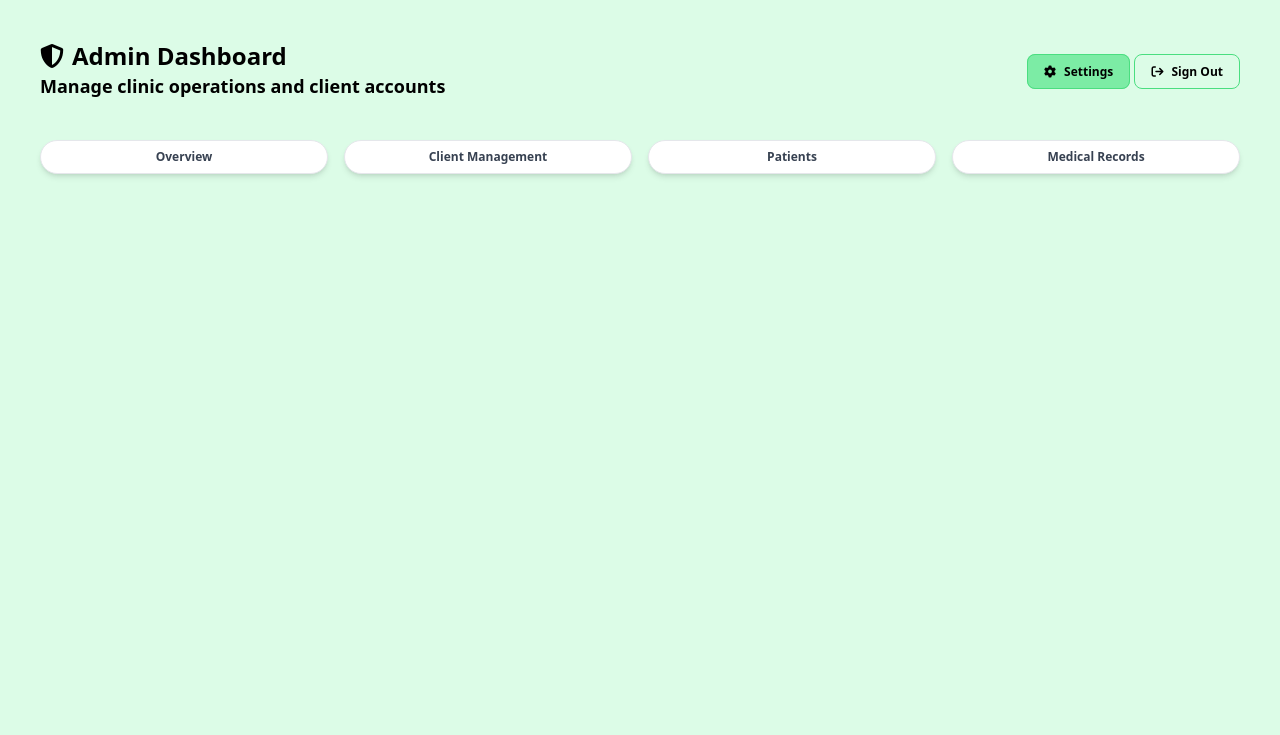
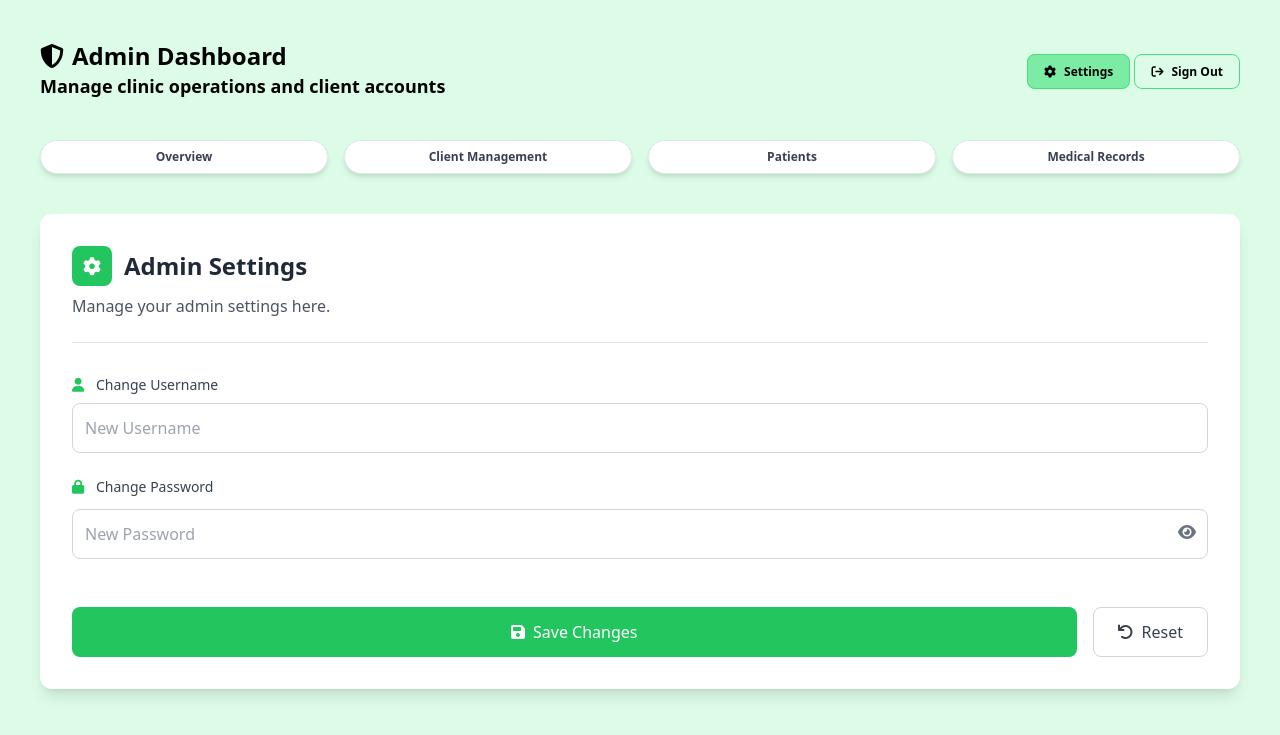
Before and after one commit to Raffy-san/Veterinary-System, a PHP site: page /admin/admin-settings.php in a window 1280 px wide. Shown: the top 735 px of the page. Run offline with PHP 8.4, Linux system fonts and the light colour scheme; some libraries are stand-ins or nearby versions.

Commit message:
On branch Raffy  Your branch is up to date with 'origin/Raffy'.  Changes to be committed: 	new file:   .vscode/launch.json 	modified:   admin/admin-settings.php 	modified:   admin/client-management.php

```diff
--- a/admin/admin-settings.php
+++ b/admin/admin-settings.php
@@ -1,15 +1,111 @@
 <!DOCTYPE html>
 <html lang="en">
+
 <head>
     <meta charset="UTF-8">
     <meta name="viewport" content="width=device-width, initial-scale=1.0">
+    <link rel="icon" type="image/png" href="../assets/img/green-paw.png">
     <script src="https://cdn.tailwindcss.com"></script>
-       <link rel="stylesheet" href="https://cdnjs.cloudflare.com/ajax/libs/font-awesome/6.0.0-beta3/css/all.min.css">
-    <title>Document</title>
+    <link rel="stylesheet" href="https://cdnjs.cloudflare.com/ajax/libs/font-awesome/6.0.0-beta3/css/all.min.css">
+    <title>Admin Settings</title>
 </head>
+
 <body class="w-full bg-green-100 min-h-screen overflow-y-auto">
     <?php
-        include '../includes/admin-header.php';
+    include '../includes/admin-header.php';
     ?>
+
+    <main class="p-10">
+        <section class="w-full bg-white shadow-lg rounded-xl p-8">
+            <!-- Header -->
+            <div class="mb-8 border-b border-gray-200 pb-6">
+                <div class="flex items-center gap-3 mb-2">
+                    <div class="w-10 h-10 bg-green-500 rounded-lg flex items-center justify-center">
+                        <i class="fas fa-cog text-white text-lg"></i>
+                    </div>
+                    <h3 class="text-2xl font-semibold text-gray-800">Admin Settings</h3>
+                </div>
+                <p class="text-gray-600">Manage your admin settings here.</p>
+            </div>
+
+            <form class="space-y-6" onsubmit="handleSubmit(event)">
+                <!-- Username Field -->
+                <div class="space-y-2">
+                    <label for="username" class="block text-sm font-medium text-gray-700 flex items-center gap-2">
+                        <i class="fas fa-user text-green-500 w-4"></i>
+                        Change Username
+                    </label>
+                    <input type="text" id="username" placeholder="New Username"
+                        class="border border-gray-300 rounded-lg p-3 mt-1 w-full focus:ring-2 focus:ring-green-500 focus:border-green-500 transition-colors">
+                </div>
+
+                <!-- Password Field -->
+                <div class="space-y-2">
+                    <label for="password" class="block text-sm font-medium text-gray-700 flex items-center gap-2">
+                        <i class="fas fa-lock text-green-500 w-4"></i>
+                        Change Password
+                    </label>
+                    <div class="relative">
+                        <input type="password" id="password" placeholder="New Password"
+                            class="border border-gray-300 rounded-lg p-3 mt-1 w-full pr-12 focus:ring-2 focus:ring-green-500 focus:border-green-500 transition-colors">
+                        <button type="button" onclick="togglePassword()"
+                            class="absolute right-3 top-1/2 transform -translate-y-1/2 text-gray-500 hover:text-green-500 transition-colors">
+                            <i class="fas fa-eye" id="toggleIcon"></i>
+                        </button>
+                    </div>
+                </div>
+
+                <!-- Action Buttons -->
+                <div class="flex gap-4 pt-6">
+                    <button type="submit"
+                        class="flex-1 bg-green-500 hover:bg-green-600 text-white py-3 px-6 rounded-lg font-medium transition-colors duration-200 flex items-center justify-center gap-2">
+                        <i class="fas fa-save"></i>
+                        Save Changes
+                    </button>
+                    <button type="button" onclick="resetForm()"
+                        class="px-6 py-3 border border-gray-300 text-gray-700 rounded-lg hover:bg-gray-50 transition-colors duration-200 flex items-center gap-2">
+                        <i class="fas fa-undo"></i>
+                        Reset
+                    </button>
+                </div>
+            </form>
+        </section>
+    </main>
+
+    <script>
+        function togglePassword() {
+            const passwordInput = document.getElementById('password');
+            const toggleIcon = document.getElementById('toggleIcon');
+
+            if (passwordInput.type === 'password') {
+                passwordInput.type = 'text';
+                toggleIcon.classList.remove('fa-eye');
+                toggleIcon.classList.add('fa-eye-slash');
+            } else {
+                passwordInput.type = 'password';
+                toggleIcon.classList.remove('fa-eye-slash');
+                toggleIcon.classList.add('fa-eye');
+            }
+        }
+
+        function handleSubmit(event) {
+            event.preventDefault();
+            const username = document.getElementById('username').value;
+            const password = document.getElementById('password').value;
+
+            if (!username && !password) {
+                alert('Please enter at least one field to update.');
+                return;
+            }
+
+            showSuccess();
+        }
+
+        function resetForm() {
+            document.getElementById('username').value = '';
+            document.getElementById('password').value = '';
+        }
+    </script>
 </body>
+
 </html>
```
Also changed, not shown: admin/client-management.php (+5 -5 lines).
